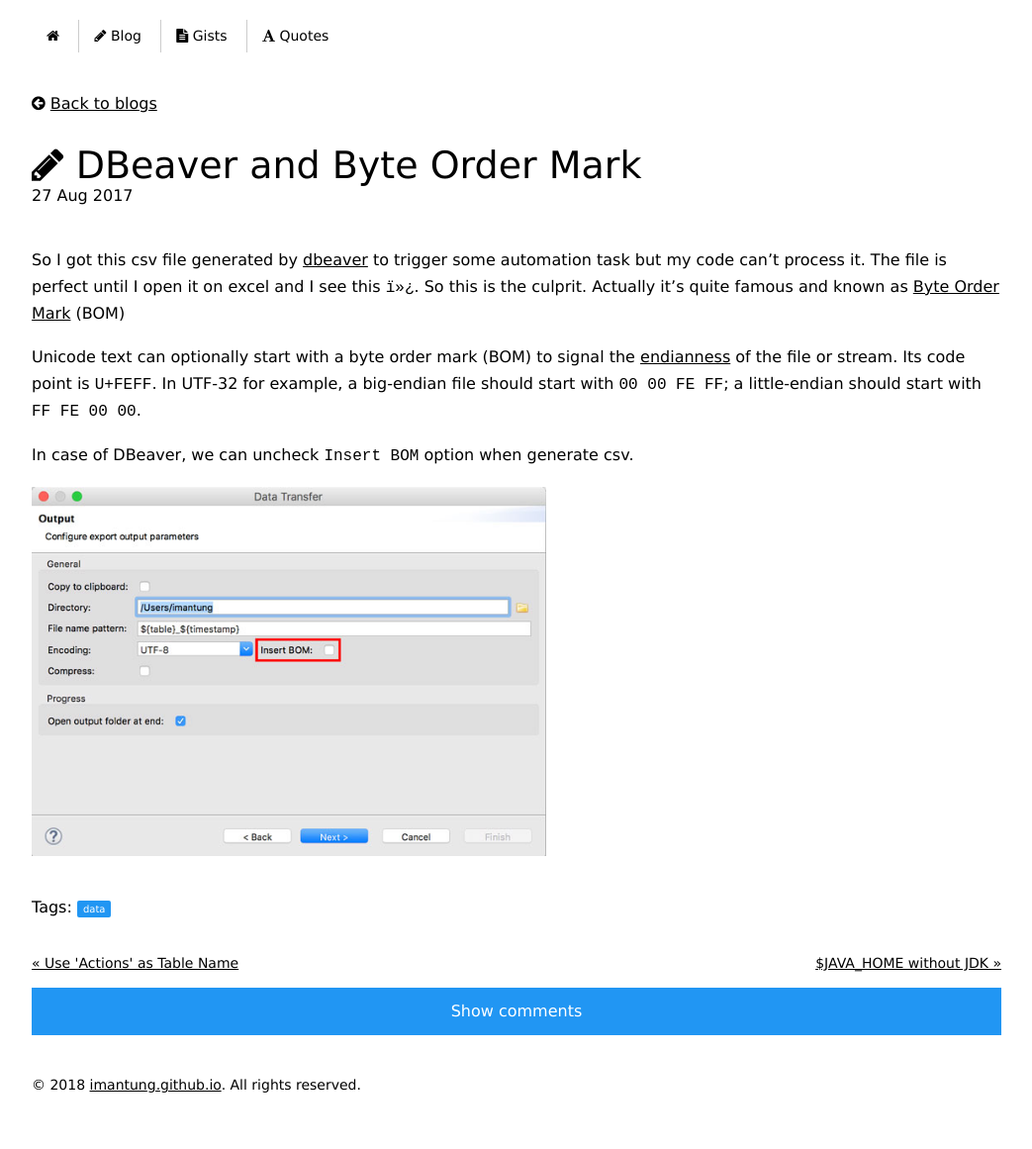
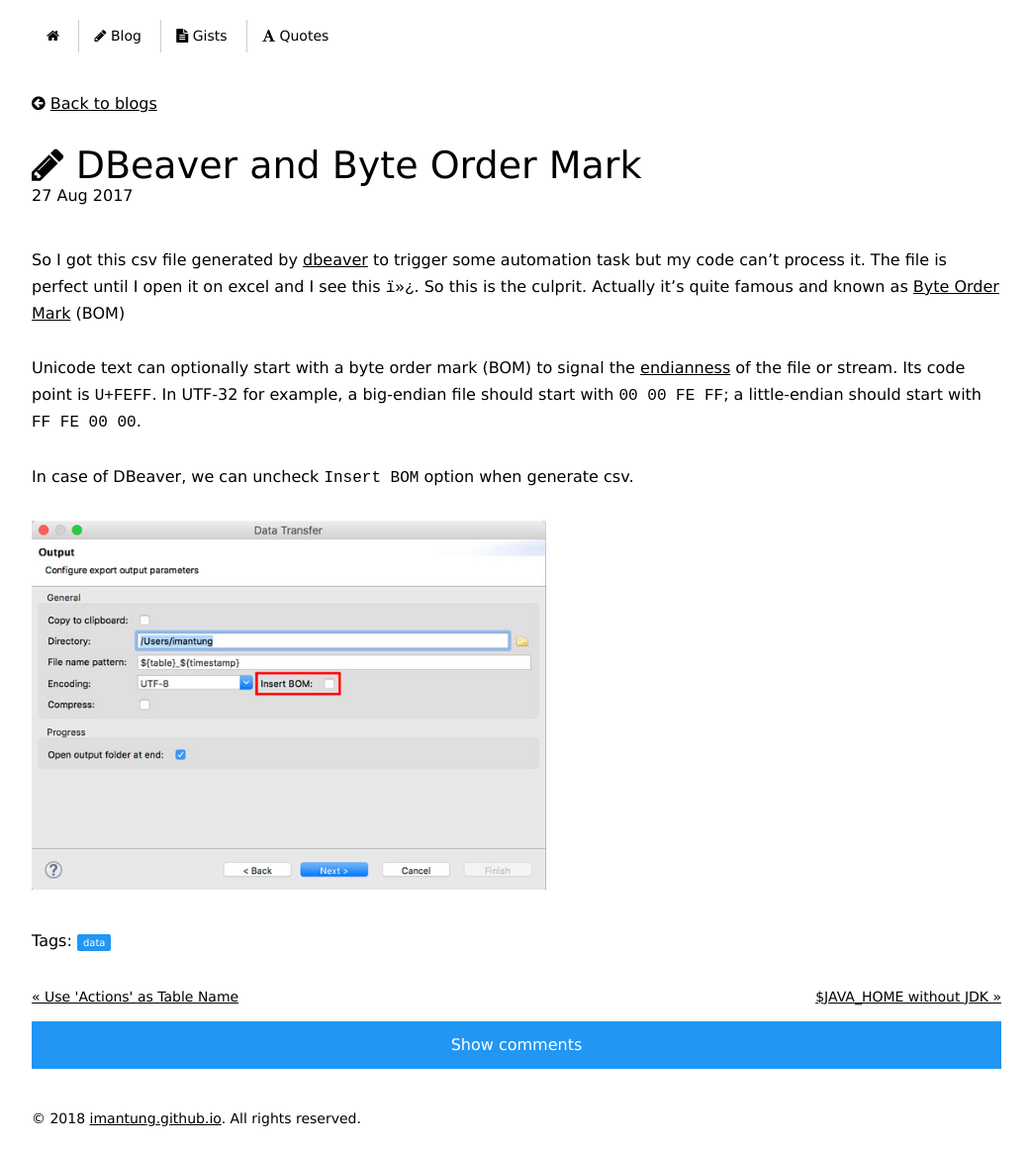
Before and after one commit to imantung/imantung.github.io, a Jekyll site: the page built from blog/_posts/2017-08-27-byte-order-mark.md, in a window 1280 px wide. Shown: the whole page at 99% size, without its empty margins (118-1161 px from the left). Built offline with Jekyll 4.4.1, drawn with Linux system fonts in a browser that asks for light colours; nearby versions of some CDN libraries; comment, search, counter and statistics services are not loaded; before the commit the page ends 1128 px from its top, so only the background shows below that.

Commit message:
add some margin before paragraph

```diff
--- a/public/css/post.css
+++ b/public/css/post.css
@@ -41,7 +41,7 @@
 
 .post-content>p{
   line-height: 1.65;
-  -webkit-margin-before: 1.1em;
+  -webkit-margin-before: 1.8em;
   -webkit-margin-after: 0;
 }
 
```
